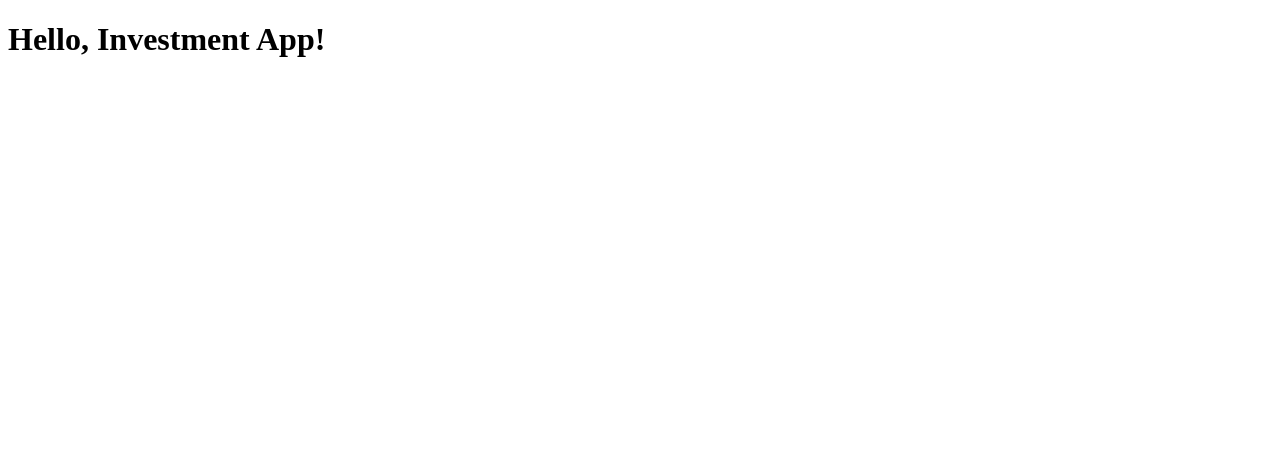
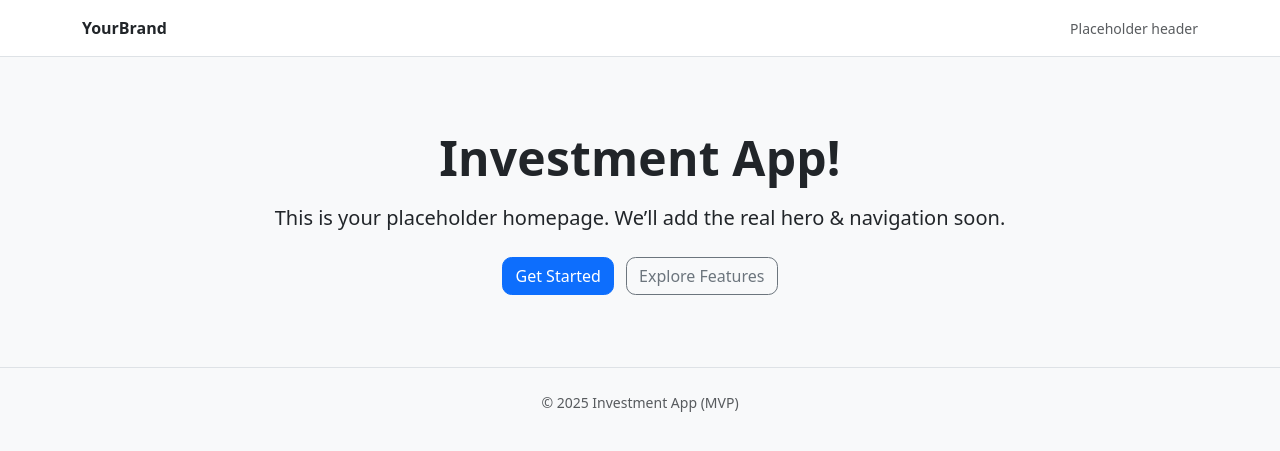
Before and after one commit to AbhihShrey/MyApps, a Flask app: page / in a window 1280 px wide. Shown: the top 451 px of the page. Run offline with Flask 3, Linux system fonts and the light colour scheme.

Commit message:
Make the base layout + home template.

```diff
--- /dev/null
+++ b/PortfolioWebsite/investment_app/static/css/main.css
@@ -0,0 +1,3 @@
+h1, h2, h3 { letter-spacing: 0.2px; }
+
+.btn { border-radius: 0.6rem; }
--- /dev/null
+++ b/PortfolioWebsite/investment_app/templates/base.html
@@ -0,0 +1,43 @@
+<!DOCTYPE html>
+<html lang="en">
+<head>
+  <meta charset="utf-8" />
+  <meta name="viewport" content="width=device-width, initial-scale=1" />
+  <title>{% block title %}Investment App{% endblock %}</title>
+
+  <link
+    href="https://cdn.jsdelivr.net/npm/bootstrap@5.3.3/dist/css/bootstrap.min.css"
+    rel="stylesheet"
+    integrity="sha384-QWTKZyjpPEjISv5WaRU9OFeRpok6YctnYmDr5pNlyT2bRjXh0JMhjY6hW+ALEwIH"
+    crossorigin="anonymous"
+  >
+
+  <link rel="stylesheet" href="{{ url_for('static', filename='css/main.css') }}">
+</head>
+<body class="bg-light">
+  <header class="py-3 border-bottom bg-white">
+    <div class="container">
+      <div class="d-flex align-items-center justify-content-between">
+        <div class="fw-bold">YourBrand</div>
+        <div class="small text-muted">Placeholder header</div>
+      </div>
+    </div>
+  </header>
+
+  <main class="container py-4">
+    {% block content %}{% endblock %}
+  </main>
+
+  <footer class="py-4 border-top">
+    <div class="container text-center text-muted small">
+      © {{ 2025 }} Investment App (MVP)
+    </div>
+  </footer>
+
+  <script
+    src="https://cdn.jsdelivr.net/npm/bootstrap@5.3.3/dist/js/bootstrap.bundle.min.js"
+    integrity="sha384-YvpcrYf0tY3lHB60NNkmXc5s9fDVZLESaAA55NDzOxhy9GkcIdslK1eN7N6jIeHz"
+    crossorigin="anonymous">
+  </script>
+</body>
+</html>
--- a/PortfolioWebsite/investment_app/templates/index.html
+++ b/PortfolioWebsite/investment_app/templates/index.html
@@ -1,9 +1,16 @@
-<!DOCTYPE html>
-<html>
-<head>
-    <title>Investment App</title>
-</head>
-<body>
-    <h1>Hello, Investment App!</h1>
-</body>
-</html>
+{% extends "base.html" %}
+
+{% block title %}Home · Investment App{% endblock %}
+
+{% block content %}
+  <section class="text-center py-5">
+    <h1 class="display-5 fw-bold">Investment App!</h1>
+    <p class="lead mt-3">
+      This is your placeholder homepage. We’ll add the real hero & navigation soon.
+    </p>
+    <div class="mt-4">
+      <a href="#" class="btn btn-primary me-2">Get Started</a>
+      <a href="#" class="btn btn-outline-secondary">Explore Features</a>
+    </div>
+  </section>
+{% endblock %}
```
Also changed, not shown: PortfolioWebsite/investment_app/app.py (line endings or trailing spaces), 1 other file.
